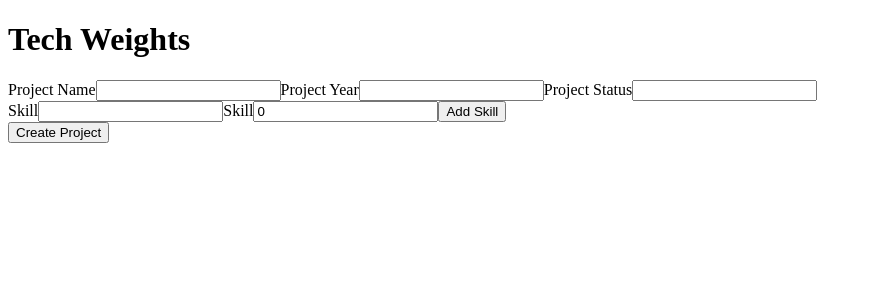
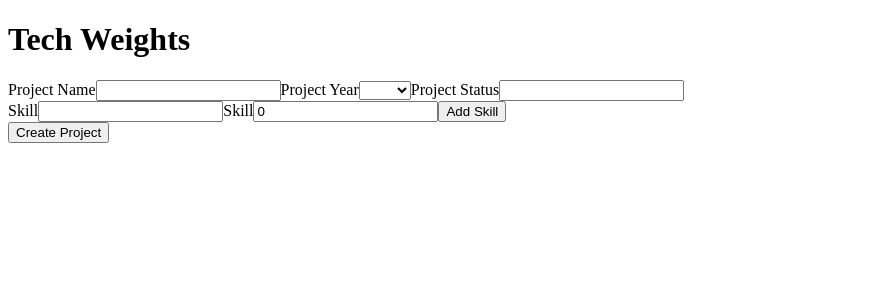
Before and after one commit to aaronmyatt/original-tech-weights, a Vue app: page / in a window 1280 px wide. Shown: the top 300 px of the page, without its empty margins (0-872 px from the left). Built offline with nearby package versions, Linux system fonts and the light colour scheme.

Commit message:
convert project year to select dropdown with 4 digit years populated
closes issue #14

Signed-off-by: aaron <aaron@mindvalley.com>

```diff
--- a/src/components/ProjectBuilder.vue
+++ b/src/components/ProjectBuilder.vue
@@ -5,7 +5,9 @@
       <input id="project-name-field" type="text" v-model="name">
 
       <label for="project-year-field">Project Year</label>
-      <input id="project-year-field" type="text" v-model="year">
+      <select id="project-year-field" v-model="year">
+        <option :key="year" :value="year" v-for="year in years"> {{ year }}</option>
+      </select>
 
       <label for="project-status-field">Project Status</label>
       <input id="project-status-field" type="text" v-model="status">
@@ -17,8 +19,8 @@
 </template>
 
 <script>
-// @todo #5:30m/DEV add validation for project year
-//  restrict formatting to '2019' style
+// @todo #14:30m/DEV select current year by default
+//  I can probably set data.year to new Date().getFullYear();
 
 // @todo #5:30m/DEV add validation for project status
 //  restrict status choices to Complete/In Progress/Retired
@@ -53,6 +55,15 @@ export default {
         skills: this.skills,
       };
     },
+    years() {
+      let years = [];
+      const now = new Date();
+      const currentYear = now.getFullYear();
+      for (let year = 1900; year !== currentYear+1; year += 1){
+        years.unshift(year);
+      }
+      return years;
+    }
   },
 };
 </script>
```
